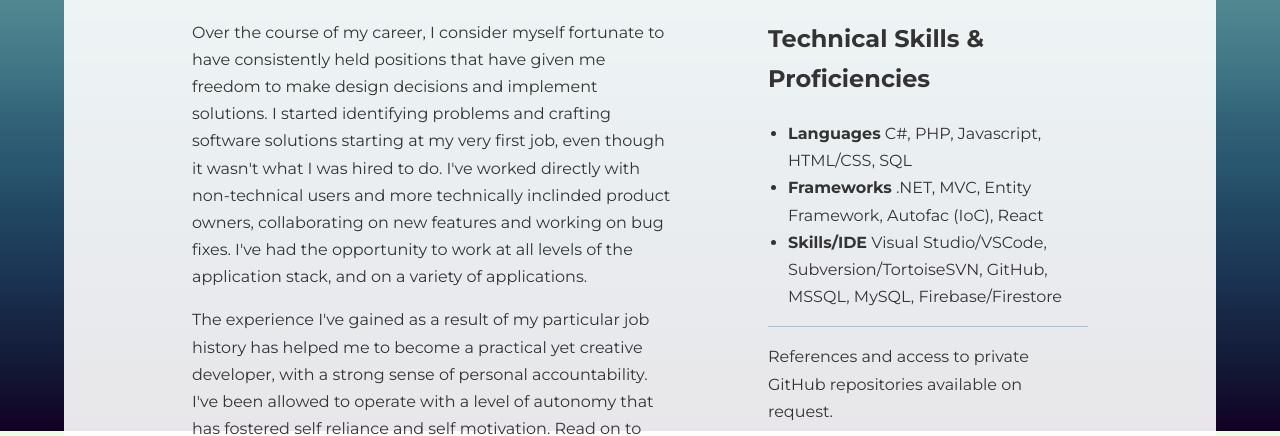
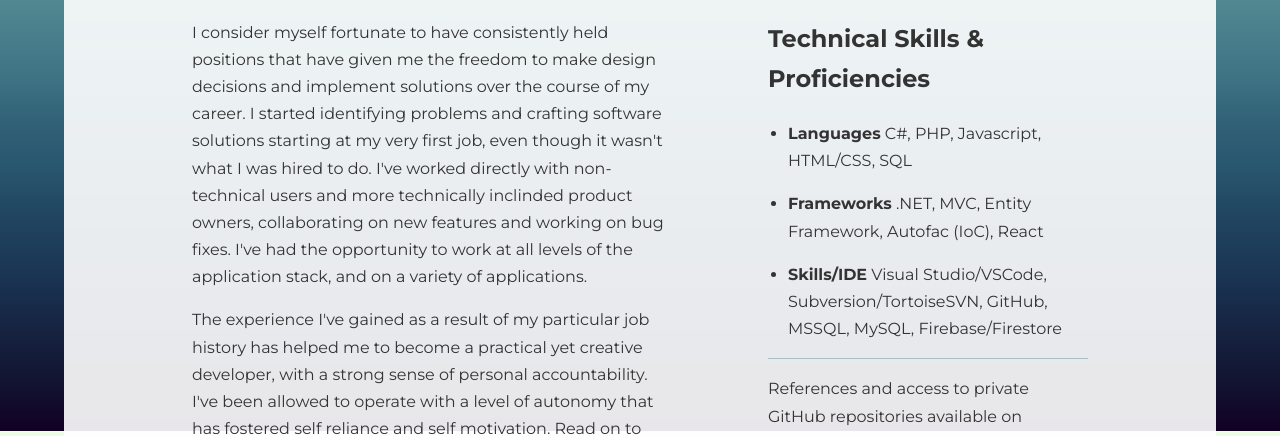
Before and after one commit to hchris28/chrishaskins, a Gatsby site: page /about-me in a window 1280 px wide. Shown: the part 369-805 px from the top of the page. Built offline with nearby package versions, Linux system fonts and the light colour scheme; Gatsby itself is replaced by a stand-in of ours.

Commit message:
Copy changes and style updates.

```diff
--- a/src/components/footer/footer.module.scss
+++ b/src/components/footer/footer.module.scss
@@ -6,6 +6,7 @@
     flex-wrap: wrap;
     border-top: solid 1px rgba($blue, .2);
     margin-top: 3rem;
+    padding-top: 2rem;
 
     p {
         margin: 0 1rem;
--- a/src/components/link-card/link-card.module.scss
+++ b/src/components/link-card/link-card.module.scss
@@ -1,9 +1,17 @@
+@import '../../styles/globals';
 
 .container {
     display: flex;
     flex-direction: column;
     align-items: center;
     text-align: center;
+    box-shadow: 1px 1px 4px rgba(0, 0, 0, .2);
+    border-radius: .5rem;
+    padding: 2rem;
+    height: 100%;
+    background-image: linear-gradient(180deg,
+            rgba($blue, .15) 0%,
+            transparent 100%);
 }
 
 .title {
--- /dev/null
+++ b/src/pages/about-me/about-me.module.scss
@@ -0,0 +1,6 @@
+
+.skillsList {
+    li {
+        margin-bottom: 1rem;
+    }
+}
--- a/src/pages/about-me/index.tsx
+++ b/src/pages/about-me/index.tsx
@@ -5,6 +5,7 @@ import Markdown from 'markdown-to-jsx';
 import jobPathData from "./job-path.json"
 import classNames from "classnames"
 import * as contentGridStyles from "../../styles/content-grid.module.scss"
+import * as styles from "./about-me.module.scss"
 
 const AboutMe = (props: PageProps): JSX.Element => {
     return (
@@ -13,8 +14,8 @@ const AboutMe = (props: PageProps): JSX.Element => {
             <div className={classNames(contentGridStyles.container, contentGridStyles.reverseRowsWhenStacked)}>
                 <div>
                     <p>
-                        Over the course of my career, I consider myself fortunate to have consistently held positions that have
-                        given me freedom to make design decisions and implement solutions. I started identifying problems and
+                        I consider myself fortunate to have consistently held positions that have given me the freedom to make
+                        design decisions and implement solutions over the course of my career. I started identifying problems and
                         crafting software solutions starting at my very first job, even though it wasn't what I was hired to do.
                         I've worked directly with non-technical users and more technically inclinded product owners, collaborating
                         on new features and working on bug fixes. I've had the opportunity to work at all levels of the application
@@ -53,7 +54,7 @@ const AboutMe = (props: PageProps): JSX.Element => {
                 </div>
                 <div>
                     <h2>Technical Skills & Proficiencies</h2>
-                    <ul>
+                    <ul className={styles.skillsList}>
                         <li><b>Languages</b> C#, PHP, Javascript, HTML/CSS, SQL</li>
                         <li><b>Frameworks</b> .NET, MVC, Entity Framework, Autofac (IoC), React</li>
                         <li><b>Skills/IDE</b> Visual Studio/VSCode, Subversion/TortoiseSVN, GitHub, MSSQL, MySQL, Firebase/Firestore</li>
--- a/src/pages/about-me/job-path.json
+++ b/src/pages/about-me/job-path.json
@@ -2,7 +2,7 @@
     {
         "title": "FansTel, Inc.",
         "body": [
-            "After graduating from school with a B.A.S. in Electrical Engineering, I got my first industry job at a small family run telecommunications company, FansTel, Inc. I was hired as a repair technician to troubleshoot and repair hardware. During my time there, we were contracted to supply free caller id devices, which was one of the devices we manufactured, to customers that signed up for service with a large east coast phone company. We started receiving data from the phone company, and we had to do something with it. In what I now see to be a stroke of good fortune, the owners said yes when I said I could set up a database to import and manage the data coming in, even though I had not done this before. Using an early version MS Access I was able to create a process to import the data , clean it up, and set up label printing for the outgoing product.",
+            "After graduating from school with a B.A.S. in Electrical Engineering, I got my first industry job at a small family run telecommunications company, FansTel, Inc. I was hired as a repair technician to troubleshoot and repair hardware. During my time there, we were contracted to supply free caller id devices to customers that signed up for service with a large east coast phone company. We started receiving data from the phone company, and we had to do something with it. In what I now see to be a stroke of good fortune, the owners said yes when I said I could set up a database to import and manage the data coming in, even though I had not done this before. Using an early version MS Access I was able to create a process to import the data , clean it up, and set up label printing for the outgoing product.",
             "In addition to fulfillment, part of the contract was to provide customer service for the devices we shipped. I took it upon myself to create an application to help manage customer service. We already had built a database of customers from the data we received which provided a base to work from. Using MS Access's built-in form capabilities and some Visual Basic code, I was able to put together a system that improved the efficiency of our customer service agents and streamlined the repair / replacement process. At this point I hung up my soldering gun for good and had started down a different path.",
             "Looking back, I believe that this job was critical in shaping my self-reliant attitude towards application development."
         ]
@@ -10,27 +10,27 @@
     {
         "title": "R+R Resources",
         "body": [
-            "After my time at FansTel, I had made the decision to move from Phoenix to Seattle. Honestly, this was not a decision that was given a great deal of consideration. I was young and did not know any better, so I packed up and moved to Seattle without a job lined up. Fortunately I found a position within a few weeks, again with a small company. This time though I applied as a database / application developer. R+R worked with high schools to run fund-raising campaigns offering magazine subscriptions. My role here was more focused on data: managing databases, importing and scrubbing data, and writing reports. I had the oppurtunity to work with a contract software developer that wrote and maintained in-house software for the organization. It was here that I leveled up from MS Access and Visual Basic to MS Sql Server and C# / Visual Studio."
+            "After my time at FansTel, I  made the decision to move from Phoenix to Seattle. Honestly, this was not a decision that was given a great deal of consideration. I was young and did not know any better, so I packed up and moved to Seattle without a job lined up. Fortunately I found a position within a few weeks, again with a small company. This time though I applied as a database administrator / application developer. R+R worked with high schools to run fund-raising campaigns offering magazine subscriptions. My role here was more focused on data: managing databases, importing and scrubbing data, and writing reports. I had the oppurtunity to work with a contract software developer that wrote and maintained in-house software for the organization. It was here that I leveled up from MS Access and Visual Basic to MS Sql Server and C# / Visual Studio."
         ]
     },
     {
         "title": "Digital Odyssey",
         "body": [
-           "After working at R+R for a couple of years, I left in search of a position that would allow me to lean in to application development a bit more. I ended up  starting a web design / build shop with 3 of my friends, Digital Odyssey. At digital Odyssey I was the primary developer. We attracted several clients and found some success. I did most of my work during this period in PHP, MySql, and HTML / CSS. The decision to deviate from Microsoft products for development was mostly practical, the alternatives were cheaper and more readily available to us as a small business. I was also excited about the oppurtunity to learn something new. Most of our projects were small e-commerce shops or marketing web sites. After a couple of years of doing this, the stress of constant hustling for work started to wear on me and I wanted to find something more stable."
+           "After working at R+R for a couple of years, I left in search of a position that would allow me to lean in to application development a bit more. Three of my friends and I started Digital Odyssey, a web design + build shop. At Digital Odyssey I was the primary developer. We attracted several clients and found some success. I did most of my work during this period in PHP, MySql, and HTML / CSS. The decision to deviate from Microsoft products for development was mostly practical, the alternatives were cheaper and more readily available to us as a small business. I was also excited about the oppurtunity to work with something new. Most of our projects were small e-commerce shops or marketing web sites. After a couple of years of doing this, the constant hustling for work started to wear on me and I wanted to find something more stable."
         ]
     },
     {
         "title": "Anthony's Restaurants",
         "body": [
-            "Through connections made at Digital Odyssey I next found myself at Anthony's Restaurants. The owner was unhappy with the available software solutions and was looking for someone to develop some custom applications [(read more here)](/anthonys). The restaurant industry is dynamic, and this created an interesting and challenging environment to work in. With multiple remote locations, web-based applications were a natural fit. I enjoyed working directly with the users of the applications I was creating, it's a great feeling seeing your applications used and solving problems.",
-            "The IT department at Anthony's consisted of 2 people, a developer and a network administrator. At one point, when I had multiple projects going and the current network admin decided he'd like to get more into development, I was given the opportunity to act as mentor and work with him to get up to speed. I got lucky, as he had an aptitude for it. Having worked as independent developer, I enjoyed the opportunity to work on projects with another developer. He eventually replaced me when decided to move on from Anthony's.",
-            "In addition to my development work, I also had the chance to perform a lot of other duties while at Anthony's. Working in such a small team supporting the corporate office and almost 20 restaurants, I also functioned as technical support, de-facto systems administrator when needed, I even helped set up a few new restaurants running cables and setting up hardware."
+            "Through connections made at Digital Odyssey I next found myself at Anthony's Restaurants. The owner was unhappy with the available software solutions and was looking for someone to develop some custom applications [(read more here)](/anthonys). The restaurant industry is dynamic, and this created an interesting and challenging environment to work in. With multiple remote locations, web-based applications were a natural fit. I enjoyed working directly with the users of the applications I was creating, it's a great feeling seeing your applications get used and solving problems.",
+            "The IT department at Anthony's consisted of 2 people, a developer and a network administrator. At one point, when I had multiple projects going and the current network admin decided he'd like to get more into development, I was given the opportunity to act as mentor and work with him to get up to speed. I got lucky, as he had an aptitude for it. Having worked as independent developer, I enjoyed the opportunity to work on projects with another developer. He eventually replaced me when I decided to move on from Anthony's.",
+            "In addition to my development work, I also had the chance to perform other duties while at Anthony's. Working in such a small team supporting the corporate office and almost 20 restaurants, I also functioned as technical support, de-facto systems administrator when needed, I even helped set up a few new restaurants running cables and setting up hardware."
         ]
     },
     {
         "title": "Channel Ready, Inc",
         "body": [
-            "While Anthony's was a stable, full-time position, I was employed as a contrator. After nearly 10 years there I was wanting to get out of contracting. One of my partners from Digital Odyssey connected me to Channel Ready. I started working there in October of 2011 and have been there since. A small boutique web-design and multi-media firm, they were looking to modernize their custom-written client web site management system. I worked directly with the owners to re-design a system from the ground-up [(read more here)](/channel-ready) to allow their varied clients to manage their own web sites. Sort of like WordPress, but with highly customized front-ends. It was fulfilling to see the project from conception through to implementation.",
+            "While Anthony's was a stable, full-time position, I was employed as a contrator. After nearly 10 years there I was wanting to get out of contracting. One of my partners from Digital Odyssey connected me to Channel Ready. I started working there in October of 2011 and have been there since. A small boutique web design and multimedia firm, they were looking to modernize their custom-written client web site management system. I worked directly with the owners to re-design a system from the ground-up [(read more here)](/channel-ready) to allow their varied clients to manage their own web sites. Sort of like WordPress, but with highly customized front-ends. It was fulfilling to see the project from conception through to implementation.",
             "In May of 2023 they made the decision to begin winding down the business."
         ]
     }
```
Also changed, not shown: src/components/link-card/link-card.tsx (+6 -4 lines).
